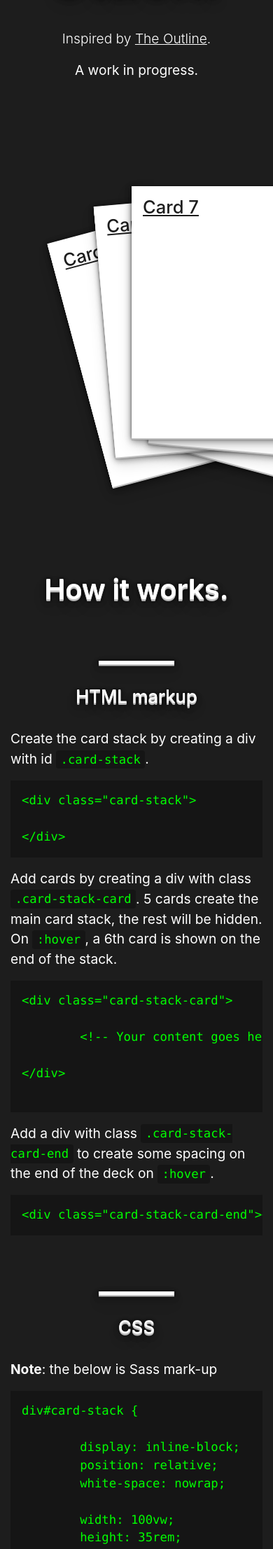
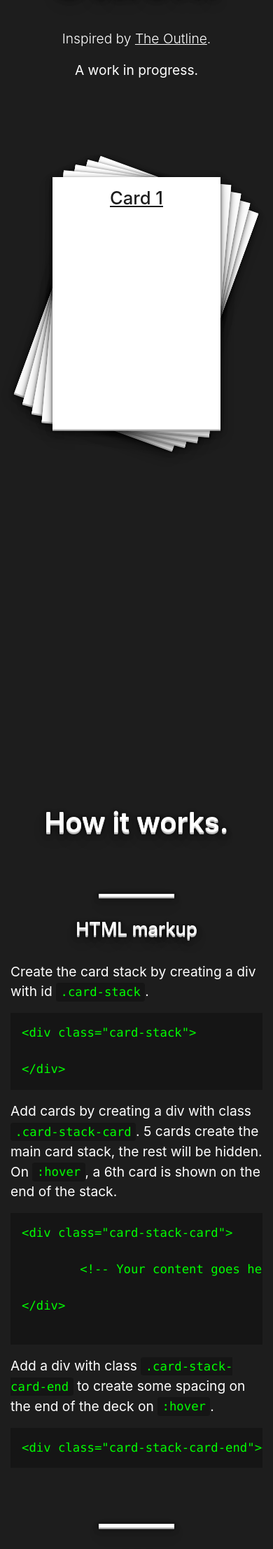
Before and after one commit to johnpeart/outline-card-stack, a Jekyll site: the page built from index.md, in a window 390 px wide. Shown: the part 409-2622 px from the top of the page at 70% size. Built offline with Jekyll 4.4.1, drawn with Linux system fonts in a browser that asks for light colours; nearby versions of some CDN libraries; our own code applies the rules of GitHub Pages for plain Markdown files.

Commit message:
Add responsive styles for very small screens

```diff
--- a/_includes/card-stack.html
+++ b/_includes/card-stack.html
@@ -1,6 +1,9 @@
-<div class="card-stack">
+<div class="card-stack-container">
 
-	{% for post in site.posts limit: 5 %}
+	<div class="card-stack">
+
+	{% assign posts = site.posts | sort %}
+	{% for post in posts %}
 
 		<div class="card-stack-card">
 			<article>
@@ -19,4 +22,9 @@
 		<div class="card-stack-card-end">
 
 		</div>
+
+		<br class="clear"/>
+
+	</div>
+
 </div>
--- a/_sass/johnpeart/_app.scss
+++ b/_sass/johnpeart/_app.scss
@@ -1,3 +1,10 @@
+.card-stack-container {
+	@extend .container-fluid;
+
+	padding: 0;
+	margin: 0;
+}
+
 div.card-stack {
 
 	display: inline-block;
@@ -9,11 +16,8 @@ div.card-stack {
 	width: 100vw;
 	height: 35rem;
 
-	overflow-x: auto;
-	overflow-y: hidden;
-
 	margin: 0;
-	padding: 2rem;
+	padding: 0;
 
 	&::-webkit-scrollbar {
 	    display: none;
@@ -108,26 +112,20 @@ div.card-stack {
 		width: 1rem;
 		height: 22.5rem;
 
-		vertical-align: top;
-		font-size: initial;
-		white-space: normal;
-		transition: all 0.3s ease-out;
-
 		padding: 1rem;
 		margin: 0 0 0 0rem;
 
-		background: $card-bg;
-		color: $body-color-inverse;
-
-		@include box-shadow-shallow;
-
-		transform: translate(60vw, 10vh) rotate(15deg);
+		transform: translate(0vw, 10vh) rotate(15deg);
 		z-index: 1000 !important;
 		visibility: hidden;
 
 	}
 
 	&:hover {
+
+		overflow-x: auto;
+		overflow-y: hidden;
+
 		div.card-stack-card {
 			&:first-child {
 				transform: translate(0, 10vh);
@@ -167,29 +165,177 @@ div.card-stack {
 
 
 @include media-breakpoint-only(xs) {
-	div#card-stack {
-		padding-top: 15vh;
-		padding-bottom: 10vh;
+
+	div.card-stack {
+
+		position: relative;
+		display: inline-flex;
+
+		width: 100%;
+		height: 100vh;
+
+		margin: 0 auto;
+
+		overflow-x: hidden;
+		overflow-y: visible;
+
+		&::-webkit-scrollbar {
+		    display: none;
+		}
+
+		text-align: center;
+
+		div.card-stack-card {
+
+			position: absolute;
+			display: block;
+
+		    top: 2rem;
+		    bottom: 2rem;
+
+		    margin: 0 auto;
+
+			width: 15rem;
+			height: 22.5rem;
+
+			&:first-child {
+				transform: translate(0, 0) rotate(0deg);
+				z-index: 1000 !important;
+			}
+			&:nth-child(2) {
+				transform: translate(0, 0) rotate(5deg);
+				z-index: 999 !important;
+			}
+			&:nth-child(3) {
+				transform: translate(0, 0) rotate(10deg);
+				z-index: 998 !important;
+			}
+			&:nth-child(4) {
+				transform: translate(0, 0) rotate(15deg);
+				z-index: 997 !important;
+			}
+			&:nth-child(5) {
+				transform: translate(0, 0) rotate(20deg);
+				z-index: 996 !important;
+			}
+			&:nth-child(n+6) {
+				transform: translate(0, 0) rotate(20deg);
+				z-index: 995 !important;
+				visibility: hidden;
+			}
+
+			article {
+
+
+				a {
+					color: $link-color-inverse;
+				}
+
+				h2 {
+					margin: 0 0 0.5rem 0;
+				}
+
+			}
+		}
+
+		div.card-stack-card-end {
+
+			position: absolute;
+			display: inline-block;
+
+		    top: 0;
+		    right: 0;
+		    bottom: 0;
+		    left: 0;
+
+		    -webkit-user-select: none;
+		    -moz-user-select: none;
+		    -ms-user-select: none;
+		    user-select: none;
+
+			width: 1rem;
+			height: 22.5rem;
+
+			vertical-align: top;
+			font-size: initial;
+			white-space: normal;
+			transition: all 0.3s ease-out;
+
+			padding: 1rem;
+			margin: 0 0 0 0rem;
+
+			background: $card-bg;
+			color: $body-color-inverse;
+
+			@include box-shadow-shallow;
+
+			transform: translate(0vw, 10vh) rotate(15deg);
+			z-index: 1000 !important;
+			visibility: hidden;
+
+		}
+
+		&:hover {
+
+			overflow-x: auto;
+			overflow-y: auto;
+
+			div.card-stack-card {
+
+				position: absolute;
+				display: block;
+
+				&:first-child {
+					transform: translate(0, 0) rotate(0deg);
+					z-index: 1000 !important;
+				}
+				&:nth-child(2) {
+					transform: translate(0, 25rem) rotate(0deg);
+					z-index: 999 !important;
+				}
+				&:nth-child(3) {
+					transform: translate(0, 50rem) rotate(0deg);
+					z-index: 998 !important;
+				}
+				&:nth-child(4) {
+					transform: translate(0, 75rem) rotate(0deg);
+					z-index: 997 !important;
+				}
+				&:nth-child(5) {
+					transform: translate(0, 100rem) rotate(0deg);
+					z-index: 996 !important;
+				}
+				&:nth-child(n+6) {
+					transform: translate(0, 125rem) rotate(0deg);
+					z-index: 995 !important;
+				}
+
+			}
+			div.card-stack-card-end {
+
+				visibility: hidden;
+				transform: translate(0, 125rem);
+				z-index: 500 !important;
+
+			}
+		}
 	}
+
 }
 
 @include media-breakpoint-only(sm) {
-	div#card-stack {
-		padding-top: 20vh;
-		padding-bottom: 20vh;
-	}
+
+
 }
 
 @include media-breakpoint-only(md) {
-	div#card-stack {
-		padding-top: 20vh;
-		padding-bottom: 20vh;
-	}
+
+
 }
 
 @include media-breakpoint-only(lg) {
-	div#card-stack {
-		padding-top: 10vh;
-		padding-bottom: 10vh;
-	}
+
+
 }
+
+.clear { clear: both; }
```
